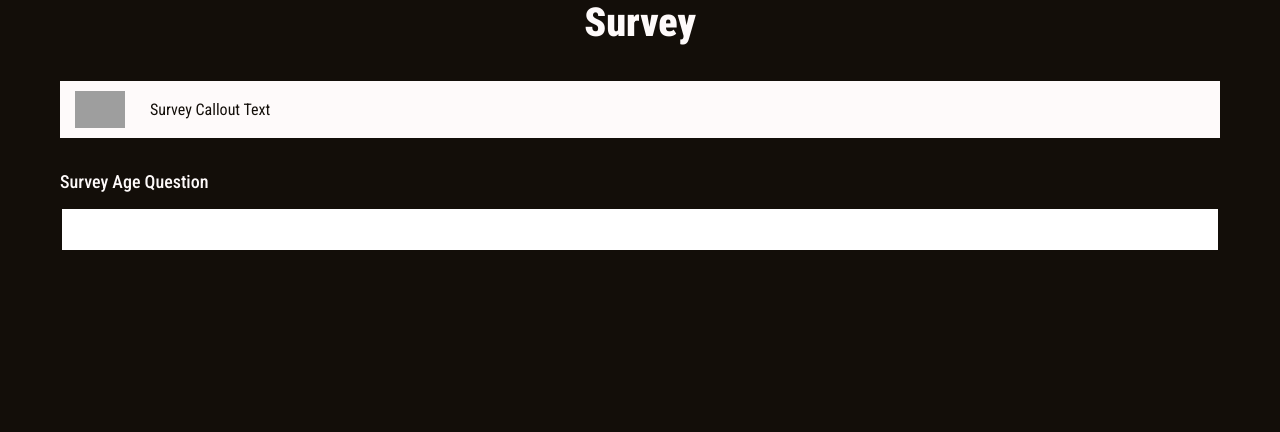
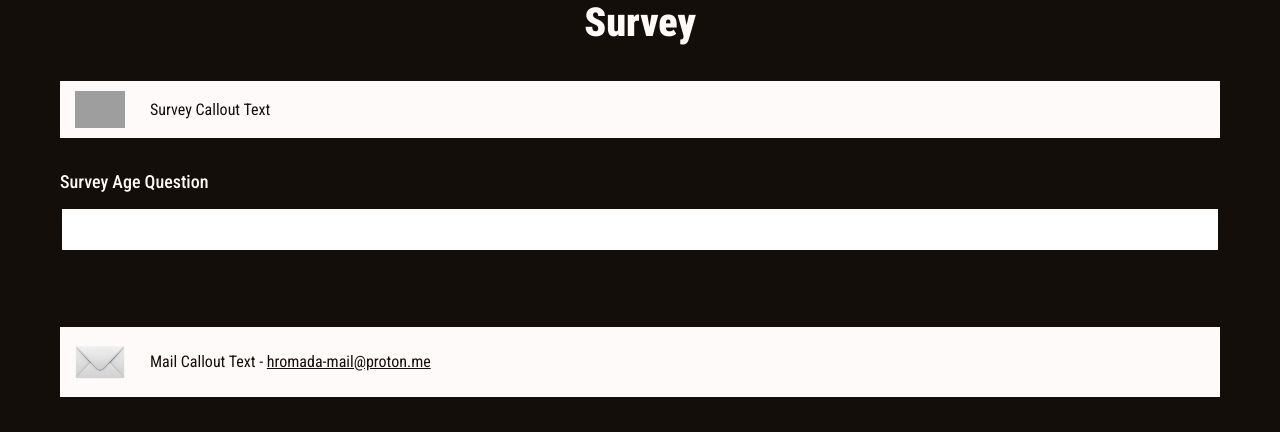
Before and after one commit to hromadianka/hromada, a Django app: page / in a window 1280 px wide. Shown: the part 2042-2474 px from the top of the page. Before the commit the page ends 2292 px from the top, so only its background shows below. Run offline with Django 5.2, Linux system fonts and the light colour scheme; data comes from the database, SQL or seed files in the repository; data that the repository does not hold is empty; parts of the project's set-up code (start-up, migrations or seed data) failed here and were passed over; some libraries are stand-ins or nearby versions; grey boxes are pictures that could not be loaded.

Commit message:
Create link to mail section

```diff
--- a/home/templates/home_page.html
+++ b/home/templates/home_page.html
@@ -4,6 +4,12 @@
 {% load i18n %}
 
 {% block content %}
+
+<style>
+    footer {
+        display: block;
+    }
+</style>
 
 <div class="container">
 
--- a/static/style.css
+++ b/static/style.css
@@ -896,3 +896,20 @@ summary {
 .form-field::last-child, .form .ck-editor::last-child {
     margin-bottom: 0;
 }
+
+/* Footer */
+
+body {
+    display: flex;
+    flex-direction: column;
+    min-height: 100vh;
+}
+
+main {
+    flex: 1;
+}
+
+footer {
+    padding: 15px 0;
+    display: none;
+}
--- a/templates/base.html
+++ b/templates/base.html
@@ -88,6 +88,14 @@
         {% block content %} {% endblock %}
     </main>
     <footer>
+        <div class="container">
+            <div class="callout" style="margin-bottom: 0">
+                <img src="{% static 'images/icons/mail.png' %}" alt="" />
+                <span>
+                    {% trans 'Mail Callout Text' %} - <a href="mailto:hromada-mail@proton.me">hromada-mail@proton.me</a>
+                </span>
+            </div>
+        </div>
     </footer>
 
     <script>
```
Also changed, not shown: locale/ct/LC_MESSAGES/django.po, locale/en/LC_MESSAGES/django.po, locale/ru/LC_MESSAGES/django.po, locale/ua/LC_MESSAGES/django.po, static/images/icons/mail.png (added), 4 other files.
